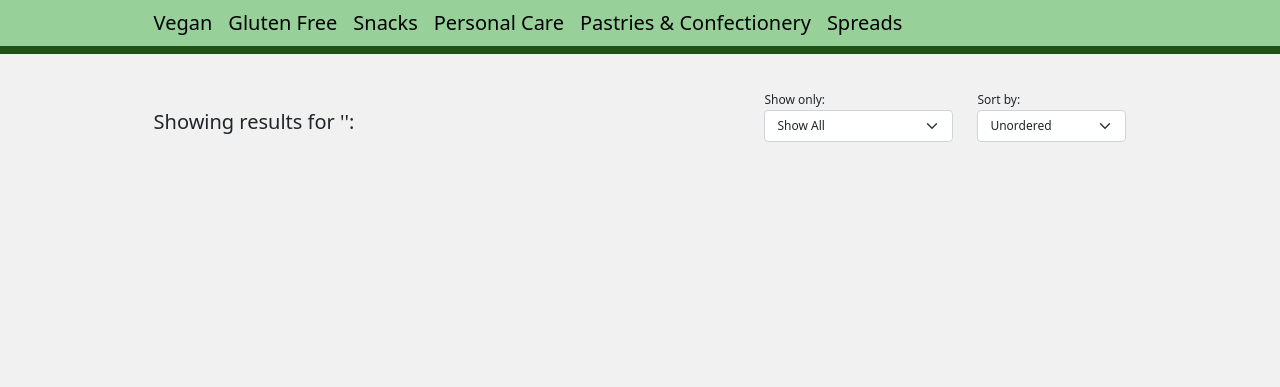
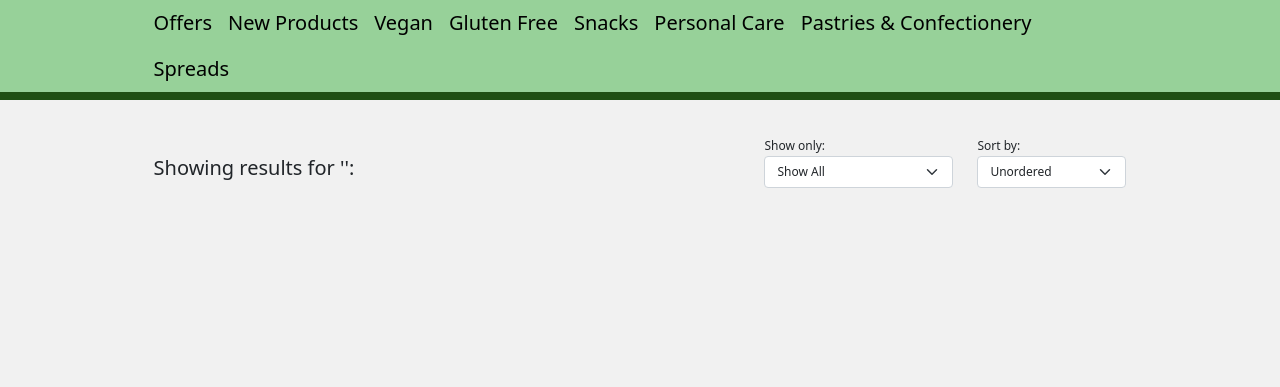
Before and after one commit to AndreasNbt/Bio-Health, a PHP site: page /Search.php in a window 1280 px wide, after a click that opens the changed part. Shown: the part 122-509 px from the top of the page. Run offline with PHP 8.4, Linux system fonts and the light colour scheme; data comes from the database, SQL or seed files in the repository; some libraries are stand-ins or nearby versions; some web fonts are replaced.

Commit message:
Updated search front and back end to show offers and new products. Also updated every page that uses prices to show the discounted prices.

```diff
--- a/CSS/searchpage.css
+++ b/CSS/searchpage.css
@@ -234,8 +234,3 @@
     color: var(--primary-color-colored);
     background-color: transparent;
 }
-
-.erased {
-    color: red;
-    text-decoration: line-through;
-}
--- a/JS/search.js
+++ b/JS/search.js
@@ -53,7 +53,7 @@ function updateShownKey() {
 
 function updateURL(search_key, category_id, order_id){
     var searchUrl = "Search.php?search_key=" + search_key;
-    var categoryUrl = (category_id > 0)?("&category=" + category_id):("");
+    var categoryUrl = (category_id >= -2)?("&category=" + category_id):("");
     var orderUrl = (order_id > 0)?("&order=" + order_id):("");
     window.history.pushState("", "", searchUrl + categoryUrl + orderUrl);
 }
--- a/Navbar.php
+++ b/Navbar.php
@@ -1,8 +1,8 @@
 <?php
     session_start();
-    function echoNavCategory($row) {
+    function echoNavCategory($category_id, $category_name) {
         echo  '<li class="nav-item">';
-        echo  '<a class="nav-link ps-0" href="Search.php?search_key=&category=1">'.$row[0].'</a>';
+        echo  "<a class='nav-link ps-0' href='Search.php?search_key=&category=$category_id'>".$category_name.'</a>';
         echo  '</li>';
     }
 ?>
@@ -96,12 +96,14 @@
                         </li>';
                     }
                     else {
-                        $sql = "SELECT name FROM category";
+                        $sql = "SELECT id, name FROM category";
 
                         $res = $con->query($sql);
 
+                        echoNavCategory(-1, "Offers");
+                        echoNavCategory(-2, "New Products");
                         while ($row = mysqli_fetch_row($res)) {
-                            echoNavCategory($row);
+                            echoNavCategory($row[0], $row[1]);
                         }
                     }
                 ?>
--- a/PHP_Back_End/search_functions.php
+++ b/PHP_Back_End/search_functions.php
@@ -2,6 +2,12 @@
 function getCategoryQuery($category_id) {
     if ($category_id == 0) {
         return "";
+    }
+    else if ($category_id == -1) {
+        return " AND product.id=offers.product_id";
+    }
+    else if ($category_id == -2) {
+        return " AND product.id=new.product_id";
     }
     else {
         return " AND category_id=".$category_id;
@@ -10,7 +16,7 @@ function getCategoryQuery($category_id) {
 
 function getOrderQuery($order_id) {
     if ($order_id == 0) {
-        return "";
+        return " ORDER BY id ASC";
     }
     if ($order_id == 1 or $order_id == 2) {
         $cat = "price";
@@ -33,19 +39,35 @@ function updateSearchResults($search_key, $category_id, $order_id, $user_type) {
     if ($user_type === 'user') {
         $sql_minimum_stock = " AND stock > 0";
     }
-
-    if ($search_key != "offers" && $search_key != "new") {
-        $sql_product = "SELECT product.id, FORMAT(product.price, 2), product.stock FROM product WHERE name LIKE '%$search_key%'".$sql_minimum_stock.getCategoryQuery($category_id);
-        $sql_category = "SELECT product.id, FORMAT(product.price, 2), product.stock FROM product, category WHERE product.category_id=category.id AND category.name LIKE '%$search_key%'".$sql_minimum_stock.getCategoryQuery($category_id);
-        $sql = $sql_product."\nUNION\n".$sql_category.getOrderQuery($order_id).";";
-    }
-    else if ($search_key == "offers") {
-        $sql = "SELECT product.id, FORMAT(product.price, 2), product.stock FROM product JOIN offers ON product.id = offers.product_id".$sql_minimum_stock.getOrderQuery($order_id);
+    $sql = "";
+    $sql_product = "";
+    $sql_category = "";
+    if ($category_id >= 0) {
+        $sql_product = "SELECT product.id, FORMAT(product.price, 2) as 'price', product.stock FROM product WHERE name LIKE '%$search_key%'".$sql_minimum_stock.getCategoryQuery($category_id)." AND product.id NOT IN (SELECT offers.product_id FROM offers)";
+        $sql_product .= "\nUNION\n";
+        $sql_product .= "SELECT product.id, FORMAT(product.price-(offers.offer_percentage/100)*product.price, 2) as 'price', product.stock FROM product, offers WHERE name LIKE '%$search_key%'".$sql_minimum_stock.getCategoryQuery($category_id)." AND product.id=offers.product_id";
+        $sql_category = "SELECT product.id, FORMAT(product.price, 2) as 'price', product.stock FROM product, category WHERE product.category_id=category.id AND category.name LIKE '%$search_key%'".$sql_minimum_stock.getCategoryQuery($category_id)." AND product.id NOT IN (SELECT offers.product_id FROM offers)";
+        $sql_category .= "\nUNION\n";
+        $sql_category .= "SELECT product.id, FORMAT(product.price-(offers.offer_percentage/100)*product.price, 2) as 'price', product.stock FROM product, category, offers WHERE product.category_id=category.id AND category.name LIKE '%$search_key%'".$sql_minimum_stock.getCategoryQuery($category_id)." AND product.id=offers.product_id";
     }
     else {
-        $sql = "SELECT product.id, FORMAT(product.price, 2), product.stock FROM product JOIN new ON product.id = new.product_id".$sql_minimum_stock.getOrderQuery($order_id);
+        if ($category_id === "-1") {
+            $specialCategoryTable = ", offers";
+            $specialPrice = "product.price - (offers.offer_percentage/100)*product.price";
+            $sql_product = "SELECT product.id, FORMAT($specialPrice, 2) as 'price', product.stock FROM product".$specialCategoryTable." WHERE product.name LIKE '%$search_key%'".getCategoryQuery($category_id).$sql_minimum_stock;
+            $sql_category = "SELECT product.id, FORMAT($specialPrice, 2) as 'price', product.stock FROM product, category".$specialCategoryTable." WHERE product.category_id=category.id AND category.name LIKE '%$search_key%'".getCategoryQuery($category_id).$sql_minimum_stock;
+        }
+        else if ($category_id === "-2") {
+            $specialCategoryTable = ", new";
+            $sql_product = "SELECT product.id, FORMAT(product.price, 2) as 'price', product.stock FROM product".$specialCategoryTable." WHERE product.name LIKE '%$search_key%'".getCategoryQuery($category_id).$sql_minimum_stock." AND product.id NOT IN (SELECT offers.product_id FROM offers)";
+            $sql_product .= "\nUNION\n";
+            $sql_product .= "SELECT product.id, FORMAT(product.price-(offers.offer_percentage/100)*product.price, 2) as 'price', product.stock FROM product, offers".$specialCategoryTable." WHERE product.name LIKE '%$search_key%'".getCategoryQuery($category_id).$sql_minimum_stock." AND product.id=offers.product_id";
+            $sql_category = "SELECT product.id, FORMAT(product.price, 2) as 'price', product.stock FROM product, category".$specialCategoryTable." WHERE product.category_id=category.id AND category.name LIKE '%$search_key%'".getCategoryQuery($category_id).$sql_minimum_stock." AND product.id NOT IN (SELECT offers.product_id FROM offers)";
+            $sql_category .= "\nUNION\n";
+            $sql_category .= "SELECT product.id, FORMAT(product.price-(offers.offer_percentage/100)*product.price, 2) as 'price', product.stock FROM product, category, offers".$specialCategoryTable." WHERE product.category_id=category.id AND category.name LIKE '%$search_key%'".getCategoryQuery($category_id).$sql_minimum_stock." AND product.id=offers.product_id";
+        }
     }
-
+    $sql = $sql_product."\nUNION\n".$sql_category.getOrderQuery($order_id).";";
     $res = $con->query($sql);
     while ($row = mysqli_fetch_array($res)) {
         if ($user_type === 'user') {
@@ -65,34 +87,38 @@ function echoAdminProduct($id) {
     $sql = "SELECT name, FORMAT(price, 2), stock, image, category_id FROM `product` WHERE id=$id;";
     $res = $con->query($sql);
     $product = mysqli_fetch_row($res);
-
-    $isOffer = false;
-    $isNew = false;
-
     $name = $product[0];
-    $price = $product[1];
+    $initial_price = $product[1];
     $stock = $product[2];
     $img = $product[3];
     $cat = $product[4];
-
-    $res = $con->query("SELECT offer_percentage FROM offers WHERE product_id = $id");
-    if ($res) {
-        $percentage = mysqli_fetch_row($res)[0];
-        $newPrice = number_format($price - ($percentage/100)*$price,2);
-        $isOffer = true;
-    }
-
-    $res = $con->query("SELECT product_id FROM new WHERE product_id = $id");
-    if ($res) {
-        $isNew = true;
-    }
 
     $sql = "SELECT icon FROM `category` WHERE id=$cat;";
     $res = $con->query($sql);
     $icon = mysqli_fetch_row($res)[0];
 
+    $linkToEditProduct = "AdminEditProduct.php"."?productID=$id";
+
+    $offer_hidden = " hidden";
+    $price = $initial_price;
+    $offers_icon = "sources/images/offers_icon.png";
+
+    $res = $con->query("SELECT offer_percentage FROM offers WHERE product_id = $id");
+    if (mysqli_num_rows($res) > 0) {
+        $percentage = mysqli_fetch_row($res)[0];
+        $price = number_format($initial_price - ($percentage/100)*$initial_price,2);
+        $offer_hidden = "";
+    }
+
+    $new_products_icon_hidden = " hidden";
+    $new_products_icon = "sources/images/new_products_icon.png";
+    $sql = "SELECT product_id FROM new WHERE product_id = $id";
+    $res = $con->query($sql);
+    if (mysqli_num_rows($res) > 0) {
+        $new_products_icon_hidden = "";
+    }
+
     mysqli_close($con);
-    $linkToEditProduct = "AdminEditProduct.php"."?productID=$id";
 
     echo "<div id='product1' class='container-fluid' style='padding: 0'>
 
@@ -105,26 +131,18 @@ function echoAdminProduct($id) {
                 <div class='row'>
                     <div class='col-auto'>
                         <a href='$linkToEditProduct' style='font-size: 14px'>$name<br/>($stock left in stock)</a>
-                    </div>";
-        if ($isOffer) {
-            echo "<div class='col text-end pt-3'>
-                    <p class='product-info erased' style='font-size: 14px'>{$price}€</p>
-                    <p class='product-info' style='font-size: 14px'>{$newPrice}€</p>
-                  </div>
-                </div>";
-        }
-        else {
-          echo "<div class='col text-end pt-3'>
-                    <p class='product-info' style='font-size: 14px'>{$price}€</p>
+                    </div>
+                    <div class='col text-end pt-3'>
+                        <p class='product-info' style='font-size: 14px'><span$offer_hidden><span style='color:red;text-decoration:line-through'><span style='color:#212529'>{$initial_price}€</span></span>&nbsp</span><span id='price$id'>$price</span>€</p>
+                    </div>
                 </div>
-          </div>";
-        }
 
-
-      echo   "<!-- categories and cart button -->
+                <!-- categories and cart button -->
                 <div class='row' style='padding-left: 0.75rem; padding-right: 0'>
                     <div class='col-auto d-flex flex-wrap align-items-center' style='padding-left: 0;padding-right: 0.25rem'>
                         <img class='img-responsive' src='$icon' style='width: 20px;height: 20px' alt='Product Name'>
+                        <img$offer_hidden class='img-responsive ps-1' src='$offers_icon' style='width: 23px' alt='Product Name'>
+                        <img$new_products_icon_hidden class='img-responsive ps-1' src='$new_products_icon' style='width: 23px' alt='Product Name'>
                     </div>
 
                     <div class='col float-end'>
@@ -172,31 +190,26 @@ function echoUserProduct($id) {
     $res = $con->query($sql);
     $product = mysqli_fetch_row($res);
     $name = $product[0];
-    $price = $product[1];
+    $initial_price = $product[1];
     $stock = $product[2];
     $img = $product[3];
     $cat = $product[4];
-
-    $isOffer = false;
-    $isNew = false;
-
-    $res = $con->query("SELECT offer_percentage FROM offers WHERE product_id = $id");
-    if (mysqli_num_rows($res) > 0) {
-        $percentage = mysqli_fetch_row($res)[0];
-        $newPrice = number_format($price - ($percentage/100)*$price,2);
-        $isOffer = true;
-    }
-
-    $res = $con->query("SELECT product_id FROM new WHERE product_id = $id");
-    if ($res) {
-        $isNew = true;
-    }
-
 
     $sql = "SELECT icon FROM `category` WHERE id=$cat;";
     $res = $con->query($sql);
     $icon = mysqli_fetch_row($res)[0];
     $linkToProductInfo = "UserProductInfo.php"."?productID=$id";
+
+    $offer_hidden = " hidden";
+    $price = $initial_price;
+    $offers_icon = "sources/images/offers_icon.png";
+
+    $res = $con->query("SELECT offer_percentage FROM offers WHERE product_id = $id");
+    if (mysqli_num_rows($res) > 0) {
+        $percentage = mysqli_fetch_row($res)[0];
+        $price = number_format($initial_price - ($percentage/100)*$initial_price,2);
+        $offer_hidden = "";
+    }
 
     $amount = 0;
     $hidden = "";
@@ -214,6 +227,14 @@ function echoUserProduct($id) {
     $totalCost = $amount * $price;
     $totalCost = number_format($totalCost, 2);
 
+    $new_products_icon_hidden = " hidden";
+    $new_products_icon = "sources/images/new_products_icon.png";
+    $sql = "SELECT product_id FROM new WHERE product_id = $id";
+    $res = $con->query($sql);
+    if (mysqli_num_rows($res) > 0) {
+        $new_products_icon_hidden = "";
+    }
+
     mysqli_close($con);
 
     echo "<div class='container-fluid' style='padding: 0'>
@@ -227,26 +248,18 @@ function echoUserProduct($id) {
                 <div class='row'>
                     <div class='col-auto'>
                         <a href='$linkToProductInfo' style='font-size: 14px'>$name<br/>(<span id='stock$id'>$stock</span> left in stock)</a>
-                    </div>";
-        if ($isOffer) {
-              echo "<div class='col text-end pt-3'>
-                        <p class='product-info erased' style='font-size: 14px'>{$price}€</p>
-                        <p class='product-info' style='font-size: 14px'>{$newPrice}€</p>
                     </div>
-                </div>";
-            }
-        else {
-              echo "<div class='col text-end pt-3'>
-                        <p class='product-info' style='font-size: 14px'>{$price}€</p>
+                    <div class='col text-end pt-3'>
+                        <p class='product-info' style='font-size: 14px'><span$offer_hidden><span style='color:red;text-decoration:line-through'><span style='color:#212529'>{$initial_price}€</span></span>&nbsp</span><span id='price$id'>$price</span>€</p>
                     </div>
-            </div>";
-        }
+                </div>
 
-
-       echo    "<!-- categories and cart button -->
+                <!-- categories and cart button -->
                 <div class='row' style='padding-left: 0.75rem; padding-right: 0'>
                     <div class='col-auto d-flex flex-wrap align-items-center' style='padding-left: 0;padding-right: 0.25rem'>
                         <img class='img-responsive' src='$icon' style='width: 20px;height: 20px' alt='Product Name'>
+                        <img$offer_hidden class='img-responsive ps-1' src='$offers_icon' style='width: 23px' alt='Product Name'>
+                        <img$new_products_icon_hidden class='img-responsive ps-1' src='$new_products_icon' style='width: 23px' alt='Product Name'>
                     </div>
 
                     <div class='col float-end'>
--- a/Search.php
+++ b/Search.php
@@ -104,6 +104,16 @@
                         } else {
                             echo "<option value='0' 'selected'>Show All</option>";
                         }
+                        $selected_option = "";
+                        if ($category_value === '-1') {
+                            $selected_option = " selected";
+                        }
+                        echo "<option value='-1'$selected_option>Offers</option>";
+                        $selected_option = "";
+                        if ($category_value === '-2') {
+                            $selected_option = " selected";
+                        }
+                        echo "<option value='-2'$selected_option>New Products</option>";
 
                         $sql = "SELECT id, name FROM `category`;";
                         $res = $con->query($sql);
```
Also changed, not shown: AdminCart.php (+12 -3 lines), Index.php (+6 -6 lines), UserCart.php (+8 -1 lines), UserCheckout.php (+14 -4 lines), sources/images/new_products_icon.png (added), sources/images/offers_icon.png (added), 1 other file.
